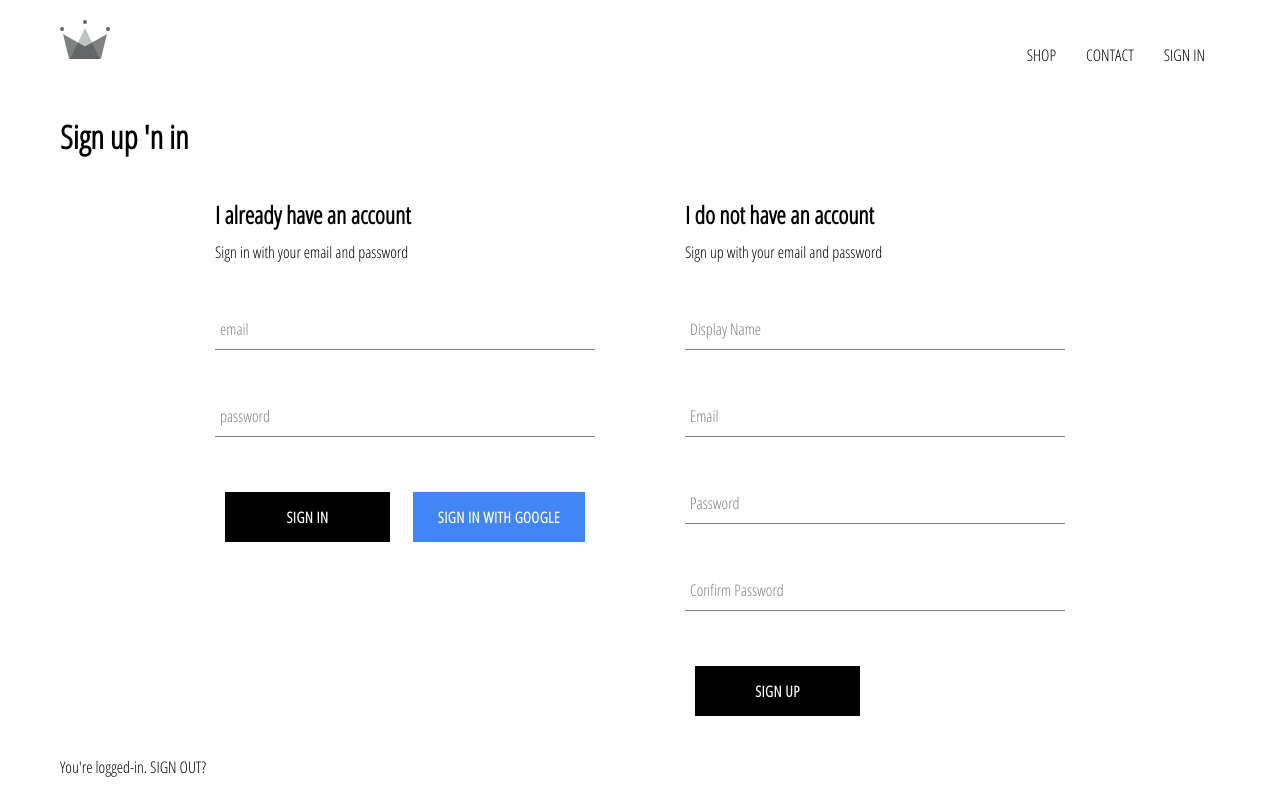
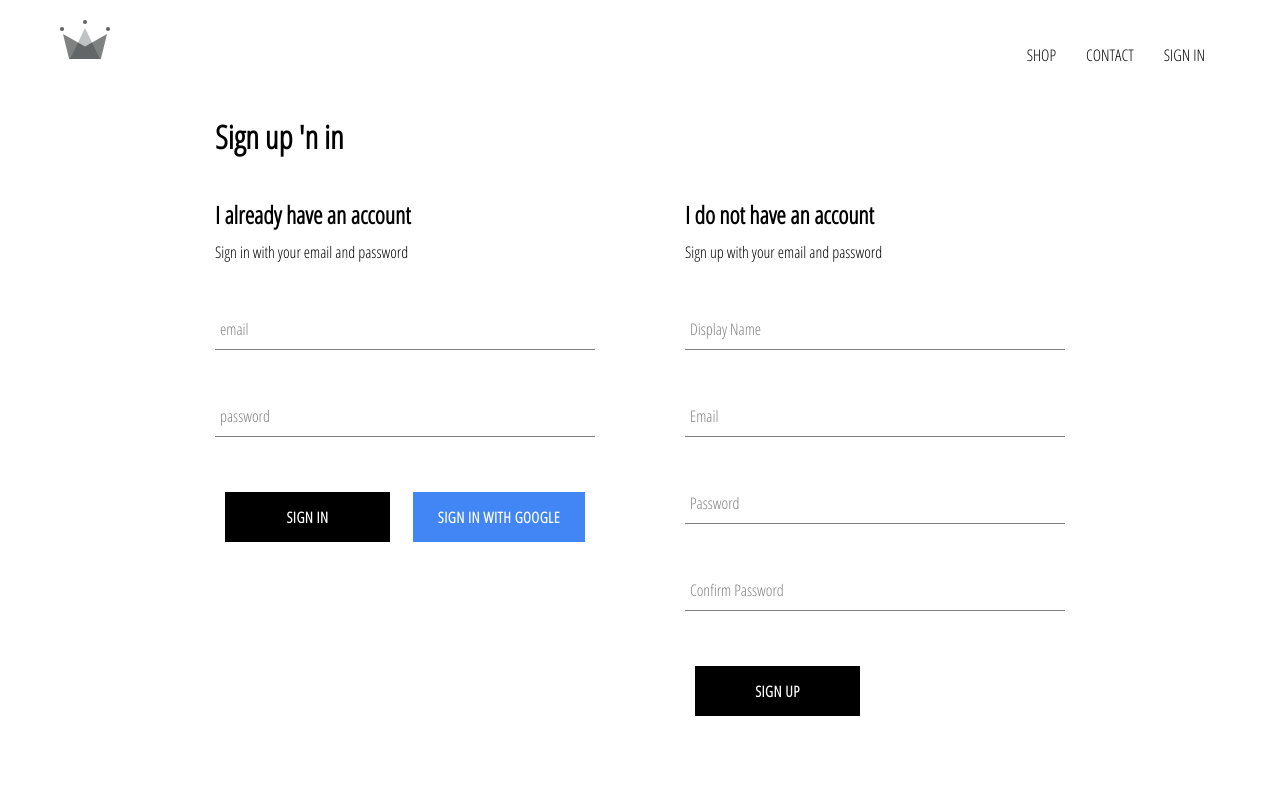
Before and after one commit to Bradmin82/crwn-clothing, a React (Create React App) app: page /signin in a window 1280 px wide. Built offline with nearby package versions, Linux system fonts and the light colour scheme; no server answers.

Commit message:
sign-in with email working

```diff
--- a/src/App.js
+++ b/src/App.js
@@ -51,7 +51,7 @@ class App extends React.Component {
               ...snapShot.data()
             }
           }, () => {
-            console.log(this.state.currentUser);
+            console.log('App.js state: ', this.state.currentUser);
           });
         });
       } else {
--- a/src/components/header/header.component.jsx
+++ b/src/components/header/header.component.jsx
@@ -8,7 +8,8 @@ import { ReactComponent as Logo } from '../../assets/crown.svg';
 import './header.styles.scss';
 
 const Header = ({ currentUser }) => {
-    console.log('user: ', currentUser);
+    const stat = currentUser ? 'I am logged-in' : 'I am logged-out';
+    console.log('user: ', stat);
     return (<div className='header'>
         <Link to="/">
             <Logo className='logo' />
--- a/src/components/sign-in/sign-in.component.jsx
+++ b/src/components/sign-in/sign-in.component.jsx
@@ -3,7 +3,7 @@ import React from 'react';
 import FormInput from '../form-input/form-input.component';
 import CustomButton from '../custom-button/custom-button.component';
 
-import { signInWithGoogle } from '../../firebase/firebase.utils';
+import { auth, signInWithGoogle } from '../../firebase/firebase.utils';
 
 import './sign-in.styles.scss';
 
@@ -17,10 +17,17 @@ class SignIn extends React.Component {
         }
     }
 
-    handleSubmit = event => {
+    handleSubmit = async event => {
         event.preventDefault();
 
-        this.setState({ email: '', password: ''})
+        const { email, password} = this.state;
+
+        try {
+            await auth.signInWithEmailAndPassword(email, password);
+            this.setState({ email: '', password: ''});
+        } catch (error) {
+            console.log(error);
+        }
     }
 
     handleChange = event => {
--- a/src/components/sign-up/sign-up.component.jsx
+++ b/src/components/sign-up/sign-up.component.jsx
@@ -25,7 +25,7 @@ class SignUp extends React.Component {
         const {displayName, email, password, confirmPassword} = this.state;
 
         if(password !== confirmPassword) {
-            alert("passwords dont' match");
+            alert("passwords don't match");
             return;
         }
 
--- a/src/pages/sign-in-and-sign-up/sign-in-and-sign-up.component.jsx
+++ b/src/pages/sign-in-and-sign-up/sign-in-and-sign-up.component.jsx
@@ -2,22 +2,15 @@ import React from 'react';
 
 import SignIn from '../../components/sign-in/sign-in.component';
 import SignUp from '../../components/sign-up/sign-up.component';
-import { auth } from '../../firebase/firebase.utils';
 
 import './sign-in-and-sign-up.styles.scss';
 
 const SignInAndSignUpPage = ({currentUser}) => (
     <>
-        <h1>Sign up 'n in</h1>
+        <h1 style={{maxWidth: '850px', margin: '0 auto',}}>Sign up 'n in</h1>
         <div className='sign-in-and-sign-up'>
             <SignIn />
             <SignUp />
-        </div>
-        <div className='option' onClick={() => auth.signOut()} style={{cursor: 'pointer'}}>
-            {console.log('currentUser', currentUser)}
-            You're logged-
-            {currentUser !== null ? 'in. ' : 'out. '}
-            SIGN OUT?
         </div>
     </>
 );
```
